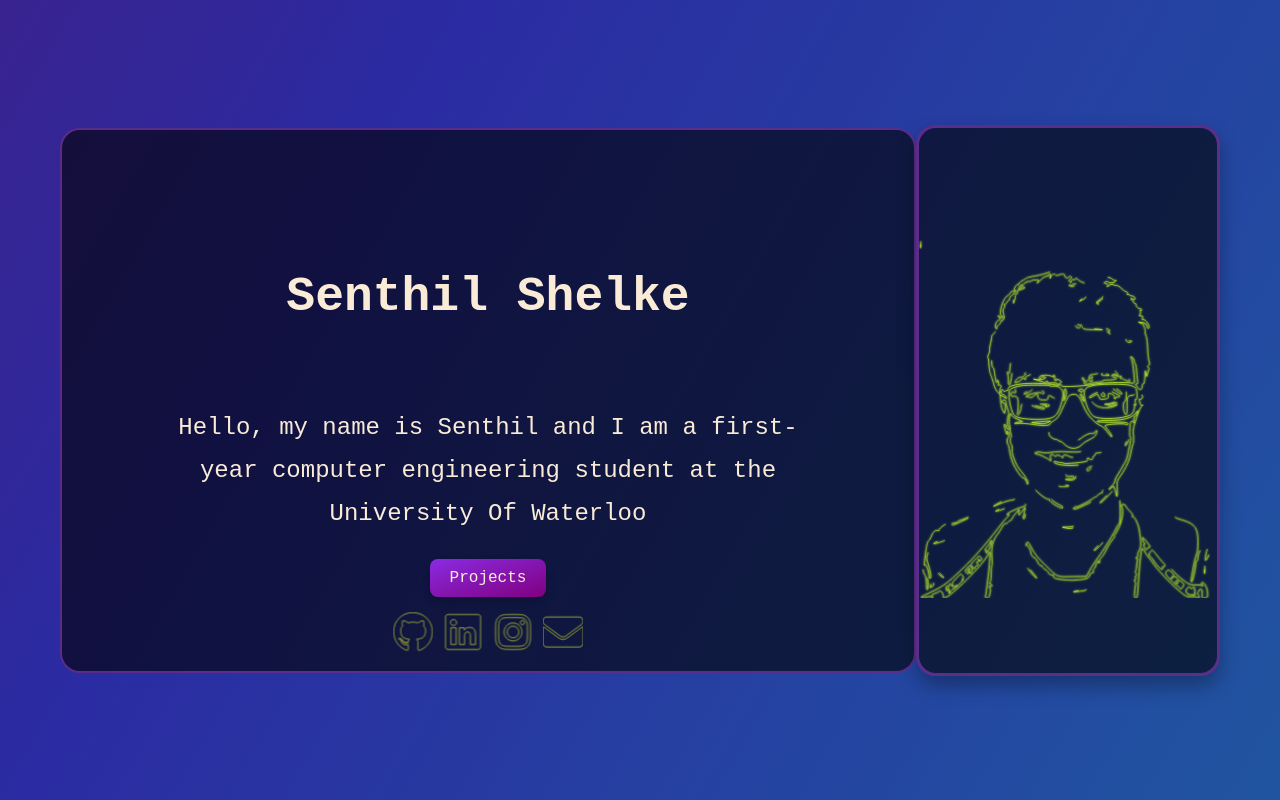
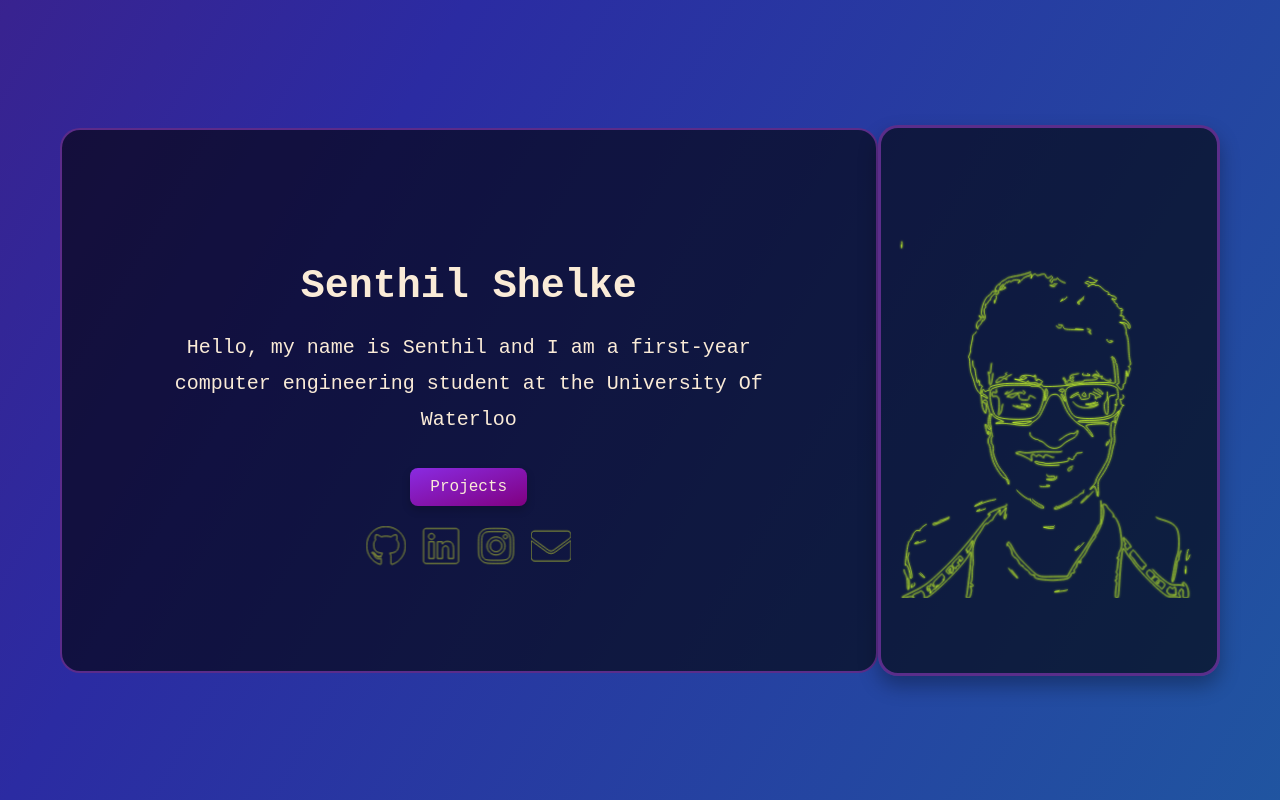
Before and after one commit to SenthilShelke/senthil-website, a React (Vite) app: page / in a window 1280 px wide. Built offline with nearby package versions, Linux system fonts and the light colour scheme.

Commit message:
updated homepage

```diff
--- a/src/index.css
+++ b/src/index.css
@@ -77,20 +77,21 @@ body {
 }
 
 .name {
-  font-size: 3rem;
+  font-size: 2.5rem;
   font-weight: bold;
   font-family: monospace;
   color: antiquewhite;
   text-align: center;
-  margin-bottom: 80px;
+  margin-bottom: 20px;
 }
 
 .paragraph {
   color: antiquewhite;
-  font-size: 1.5rem;
+  font-size: 1.25rem;
   font-family: monospace;
   line-height: 1.8;
   text-align: center;
+  margin-bottom: 30px; /* Add spacing below the paragraph */
 }
 
 .my-image {
@@ -187,7 +188,7 @@ button:active {
   display: flex;
   justify-content: center;
   align-items: center;
-  margin-top: 20px; /* Adjust this as needed */
+  margin-top: 30px; /* Adjust this as needed */
 }
 
 .project-container {
@@ -291,8 +292,8 @@ path {
 .social-icons {
   display: flex;
   justify-content: center;
-  gap: 10px;
-  margin-top: 15px;
+  gap: 15px;
+  margin-top: 20px;
 }
 
 .social-icons a {
```
